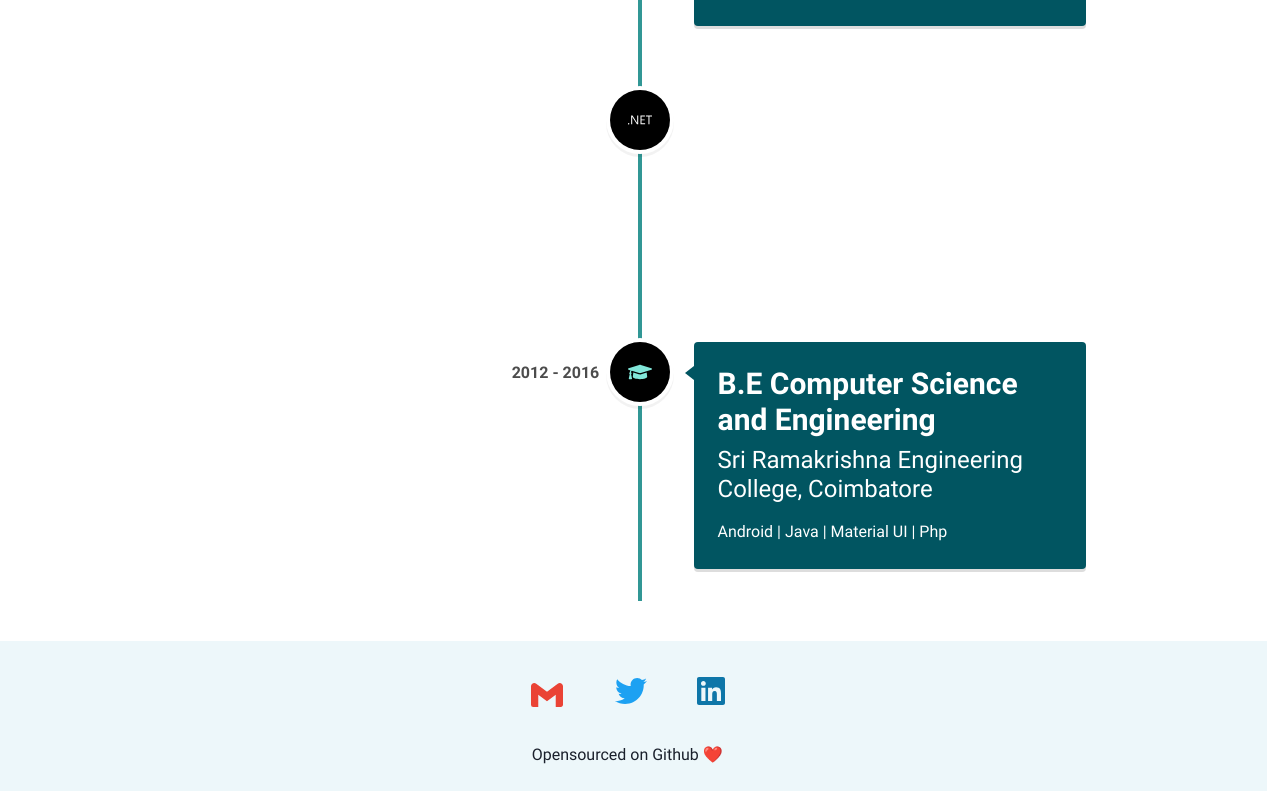
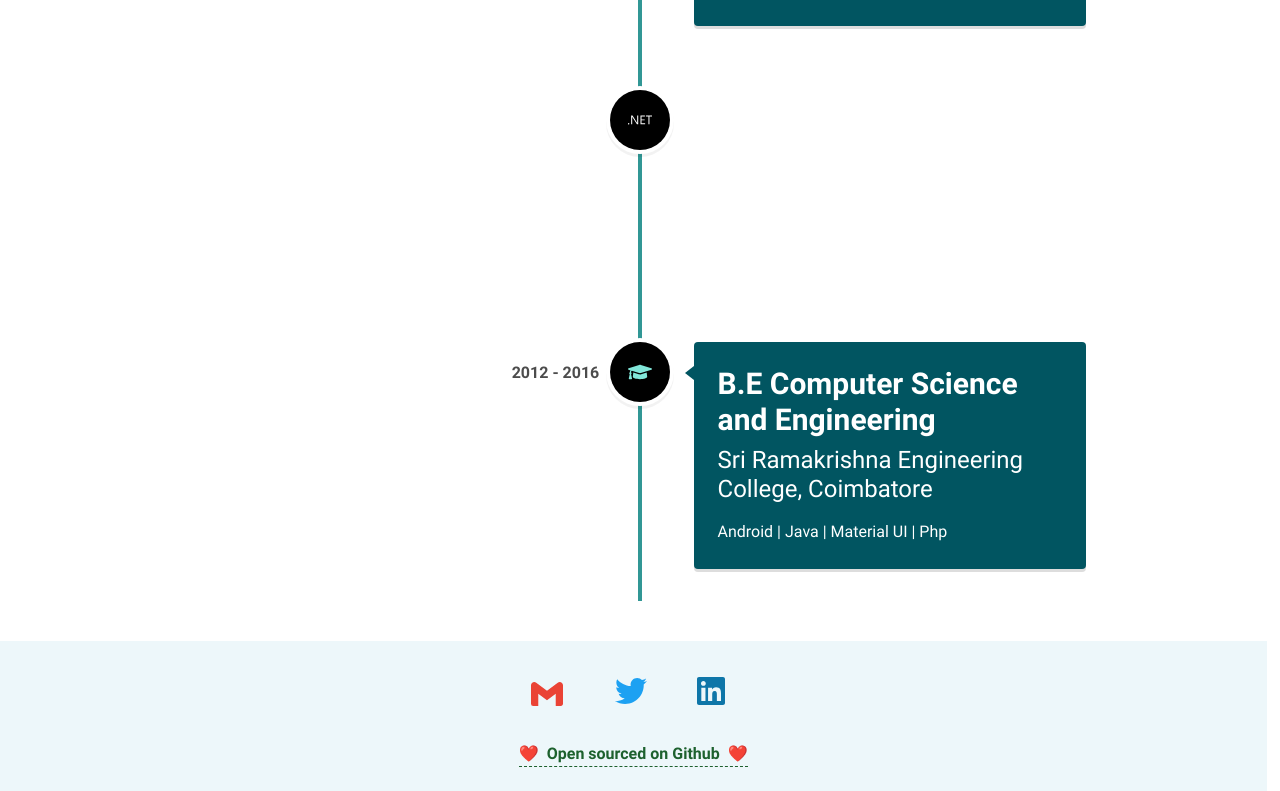
Before and after one commit to payapula/blog, a Next.js app: page / in a window 1280 px wide. Shown: the part 2269-3060 px from the top of the page. Built offline with nearby package versions, Linux system fonts and the light colour scheme.

Commit message:
Added Github URL to Website footer. Added Lets Discuss on twitter URL in posts. Fixed GMAIL toasts on Posts Homepage

```diff
--- a/components/footer.tsx
+++ b/components/footer.tsx
@@ -1,7 +1,7 @@
+/* eslint-disable jsx-a11y/accessible-emoji */
 import {
     Box,
     Flex,
-    Text,
     HStack,
     CSSObject,
     Icon,
@@ -9,14 +9,16 @@ import {
     Link,
     Button,
     useToast,
-    VisuallyHidden
+    VisuallyHidden,
+    chakra
 } from '@chakra-ui/react';
 import { FaTwitter } from 'react-icons/fa';
 import { FaLinkedin } from 'react-icons/fa';
 import { IconType } from 'react-icons';
-import { ReactElement } from 'react';
+import React, { ReactElement } from 'react';
 import { SiGmail } from 'react-icons/si';
 import siteConfig from 'configs/site-configs';
+import { ChakraLink } from './chakra-link';
 
 interface IconLinkProps {
     href: string;
@@ -106,12 +108,15 @@ function Footer(): ReactElement {
                         <SocialIcons icon={FaLinkedin} hover={{ color: '#0e76a8' }} />
                     </IconLink>
                 </HStack>
-                <Text>
-                    Opensourced on Github{' '}
-                    <span role="img" aria-label="Heart">
+                <ChakraLink ml={3} href={siteConfig.general.github}>
+                    <chakra.span role="img" aria-label="Heart" mr="2">
                         ❤️
-                    </span>
-                </Text>
+                    </chakra.span>
+                    Open sourced on Github
+                    <chakra.span role="img" aria-label="Heart" ml="2">
+                        ❤️
+                    </chakra.span>
+                </ChakraLink>
             </Flex>
         </Box>
     );
--- a/configs/site-configs.ts
+++ b/configs/site-configs.ts
@@ -9,19 +9,22 @@ interface SiteConfig {
         authorEmail: string;
         twitter: string;
         linkedIn: string;
+        github: string;
     };
     seo: NextSeoProps;
 }
 
 const hostedURL = 'https://www.bharathikannan.com';
+const githubURL = 'https://github.com/payapula/blog';
 
 const siteConfig: SiteConfig = {
     general: {
         siteUrl: hostedURL,
-        editUrl: 'https://github.com/payapula/blog/edit/develop/_posts/',
+        editUrl: `${githubURL}/edit/develop/_posts/`,
         authorEmail: 'bharathikannanv05@gmail.com',
         twitter: 'https://twitter.com/bharathispeaks',
-        linkedIn: 'https://linkedin.com/in/bharathi-kannan-80968170'
+        linkedIn: 'https://linkedin.com/in/bharathi-kannan-80968170',
+        github: githubURL
     },
     seo: {
         title: 'Bharathi Kannan Blog',
--- a/styles/globals.css
+++ b/styles/globals.css
@@ -37,3 +37,7 @@ html,
 body {
     overflow-x: hidden;
 }
+
+#chakra-toast-manager-top-left {
+    z-index: 10000 !important;
+}
```
Also changed, not shown: components/post/post-footer.tsx (+25 -8 lines).
